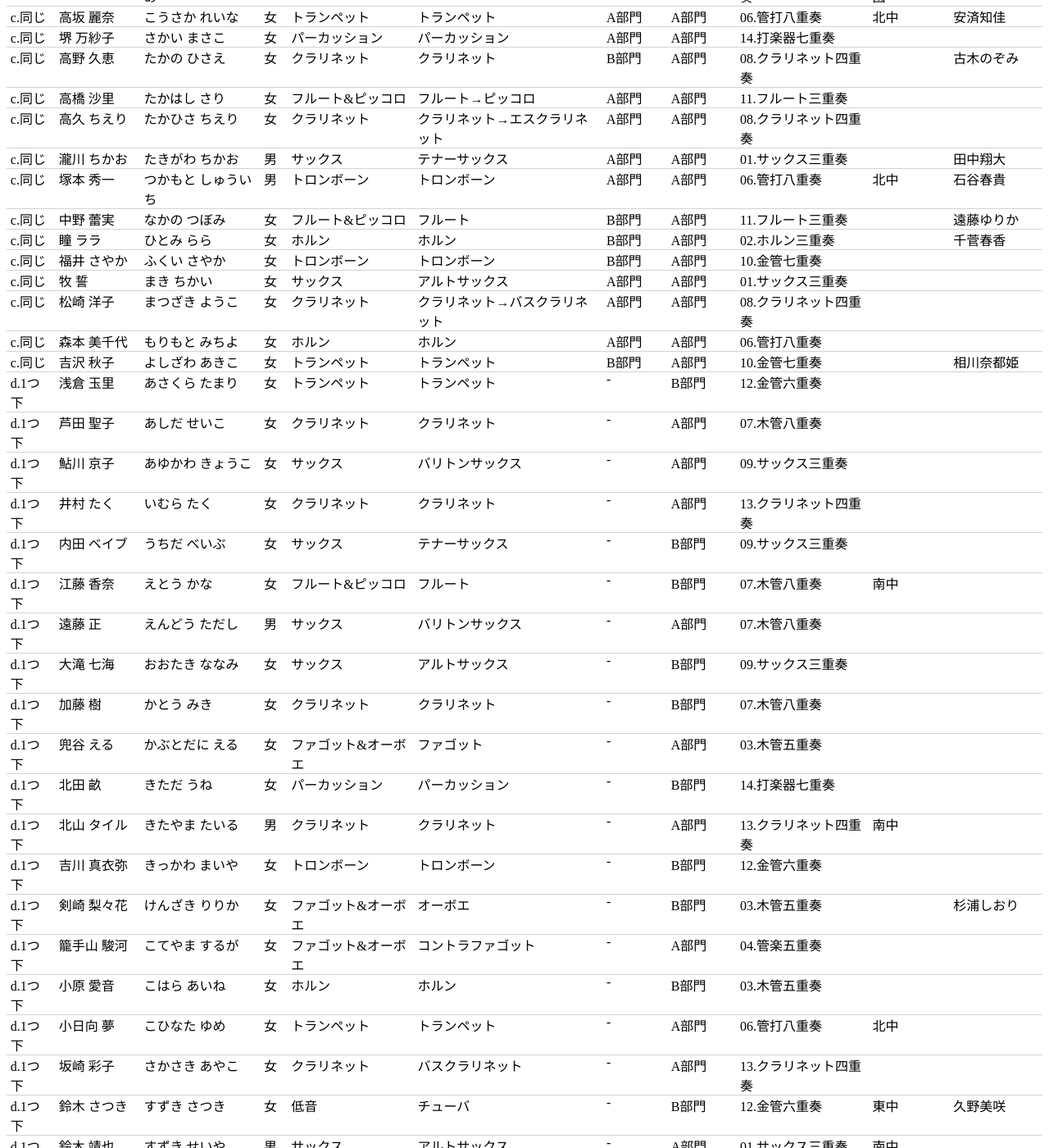
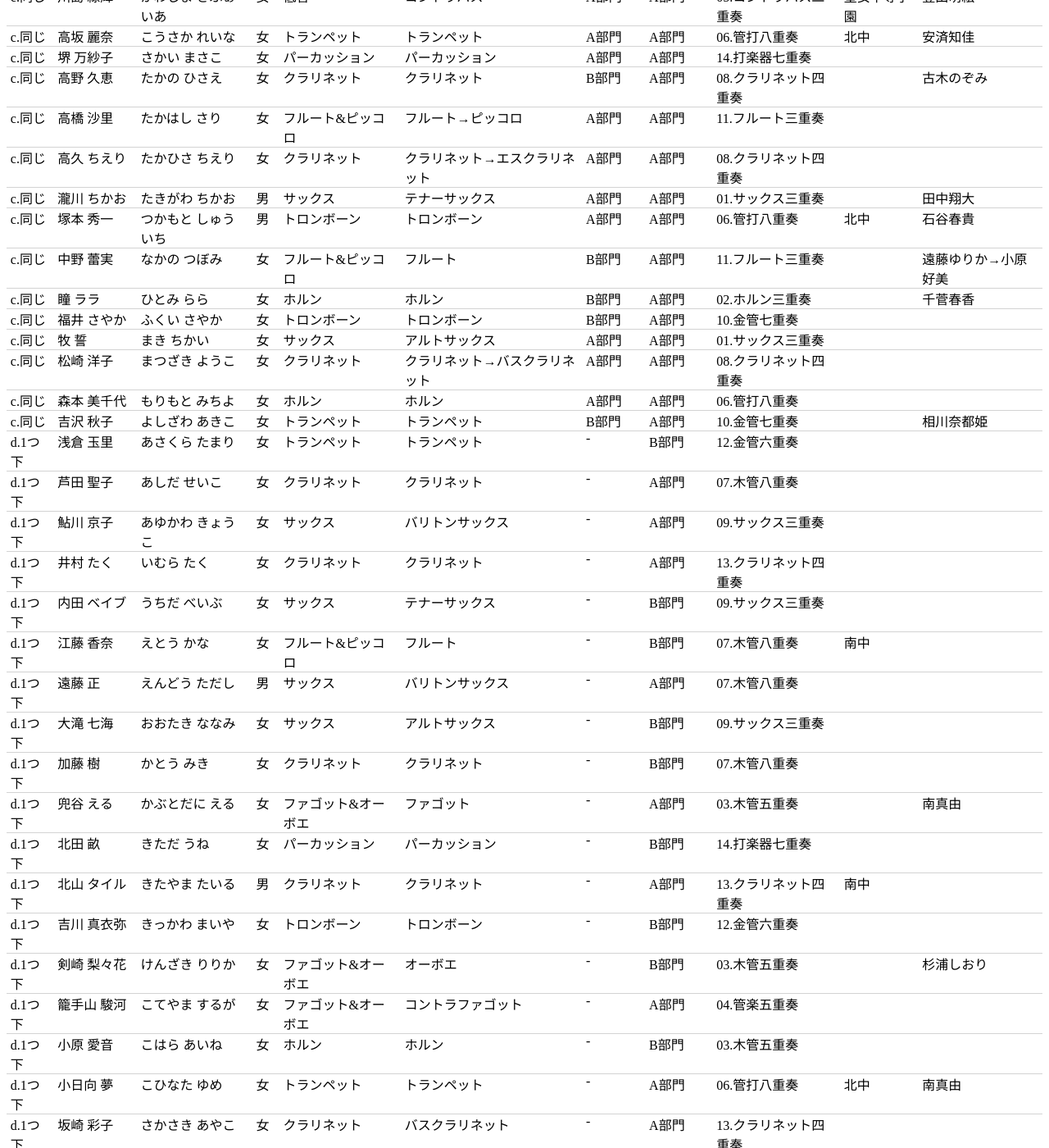
Before and after one commit to alpha3166/blog, a Jekyll site: the page docs/resources/kitauji-members.html, which Jekyll copies as it is, in a window 1280 px wide and 1400 px high, scrolled down 2548 px. Shown: the whole window at 82% size. Built offline with Jekyll 4.4.1, drawn with Linux system fonts in a browser that asks for light colours.

Commit message:
Add voice actors to article 20200228 (kitauji)

```diff
--- a/docs/resources/kitauji-members.html
+++ b/docs/resources/kitauji-members.html
@@ -101,7 +101,7 @@
       <tr><td>c.同じ</td><td>高久 ちえり</td><td>たかひさ ちえり</td><td>女</td><td>クラリネット</td><td>クラリネット→エスクラリネット</td><td>A部門</td><td>A部門</td><td>08.クラリネット四重奏</td><td></td><td></td></tr>
       <tr><td>c.同じ</td><td>瀧川 ちかお</td><td>たきがわ ちかお</td><td>男</td><td>サックス</td><td>テナーサックス</td><td>A部門</td><td>A部門</td><td>01.サックス三重奏</td><td></td><td>田中翔大</td></tr>
       <tr><td>c.同じ</td><td>塚本 秀一</td><td>つかもと しゅういち</td><td>男</td><td>トロンボーン</td><td>トロンボーン</td><td>A部門</td><td>A部門</td><td>06.管打八重奏</td><td>北中</td><td>石谷春貴</td></tr>
-      <tr><td>c.同じ</td><td>中野 蕾実</td><td>なかの つぼみ</td><td>女</td><td>フルート&ピッコロ</td><td>フルート</td><td>B部門</td><td>A部門</td><td>11.フルート三重奏</td><td></td><td>遠藤ゆりか</td></tr>
+      <tr><td>c.同じ</td><td>中野 蕾実</td><td>なかの つぼみ</td><td>女</td><td>フルート&ピッコロ</td><td>フルート</td><td>B部門</td><td>A部門</td><td>11.フルート三重奏</td><td></td><td>遠藤ゆりか→小原好美</td></tr>
       <tr><td>c.同じ</td><td>瞳 ララ</td><td>ひとみ らら</td><td>女</td><td>ホルン</td><td>ホルン</td><td>B部門</td><td>A部門</td><td>02.ホルン三重奏</td><td></td><td>千菅春香</td></tr>
       <tr><td>c.同じ</td><td>福井 さやか</td><td>ふくい さやか</td><td>女</td><td>トロンボーン</td><td>トロンボーン</td><td>B部門</td><td>A部門</td><td>10.金管七重奏</td><td></td><td></td></tr>
       <tr><td>c.同じ</td><td>牧 誓</td><td>まき ちかい</td><td>女</td><td>サックス</td><td>アルトサックス</td><td>A部門</td><td>A部門</td><td>01.サックス三重奏</td><td></td><td></td></tr>
@@ -117,14 +117,14 @@
       <tr><td>d.1つ下</td><td>遠藤 正</td><td>えんどう ただし</td><td>男</td><td>サックス</td><td>バリトンサックス</td><td>-</td><td>A部門</td><td>07.木管八重奏</td><td></td><td></td></tr>
       <tr><td>d.1つ下</td><td>大滝 七海</td><td>おおたき ななみ</td><td>女</td><td>サックス</td><td>アルトサックス</td><td>-</td><td>B部門</td><td>09.サックス三重奏</td><td></td><td></td></tr>
       <tr><td>d.1つ下</td><td>加藤 樹</td><td>かとう みき</td><td>女</td><td>クラリネット</td><td>クラリネット</td><td>-</td><td>B部門</td><td>07.木管八重奏</td><td></td><td></td></tr>
-      <tr><td>d.1つ下</td><td>兜谷 える</td><td>かぶとだに える</td><td>女</td><td>ファゴット&オーボエ</td><td>ファゴット</td><td>-</td><td>A部門</td><td>03.木管五重奏</td><td></td><td></td></tr>
+      <tr><td>d.1つ下</td><td>兜谷 える</td><td>かぶとだに える</td><td>女</td><td>ファゴット&オーボエ</td><td>ファゴット</td><td>-</td><td>A部門</td><td>03.木管五重奏</td><td></td><td>南真由</td></tr>
       <tr><td>d.1つ下</td><td>北田 畝</td><td>きただ うね</td><td>女</td><td>パーカッション</td><td>パーカッション</td><td>-</td><td>B部門</td><td>14.打楽器七重奏</td><td></td><td></td></tr>
       <tr><td>d.1つ下</td><td>北山 タイル</td><td>きたやま たいる</td><td>男</td><td>クラリネット</td><td>クラリネット</td><td>-</td><td>A部門</td><td>13.クラリネット四重奏</td><td>南中</td><td></td></tr>
       <tr><td>d.1つ下</td><td>吉川 真衣弥</td><td>きっかわ まいや</td><td>女</td><td>トロンボーン</td><td>トロンボーン</td><td>-</td><td>B部門</td><td>12.金管六重奏</td><td></td><td></td></tr>
       <tr><td>d.1つ下</td><td>剣崎 梨々花</td><td>けんざき りりか</td><td>女</td><td>ファゴット&オーボエ</td><td>オーボエ</td><td>-</td><td>B部門</td><td>03.木管五重奏</td><td></td><td>杉浦しおり</td></tr>
       <tr><td>d.1つ下</td><td>籠手山 駿河</td><td>こてやま するが</td><td>女</td><td>ファゴット&オーボエ</td><td>コントラファゴット</td><td>-</td><td>A部門</td><td>04.管楽五重奏</td><td></td><td></td></tr>
       <tr><td>d.1つ下</td><td>小原 愛音</td><td>こはら あいね</td><td>女</td><td>ホルン</td><td>ホルン</td><td>-</td><td>B部門</td><td>03.木管五重奏</td><td></td><td></td></tr>
-      <tr><td>d.1つ下</td><td>小日向 夢</td><td>こひなた ゆめ</td><td>女</td><td>トランペット</td><td>トランペット</td><td>-</td><td>A部門</td><td>06.管打八重奏</td><td>北中</td><td></td></tr>
+      <tr><td>d.1つ下</td><td>小日向 夢</td><td>こひなた ゆめ</td><td>女</td><td>トランペット</td><td>トランペット</td><td>-</td><td>A部門</td><td>06.管打八重奏</td><td>北中</td><td>南真由</td></tr>
       <tr><td>d.1つ下</td><td>坂崎 彩子</td><td>さかさき あやこ</td><td>女</td><td>クラリネット</td><td>バスクラリネット</td><td>-</td><td>A部門</td><td>13.クラリネット四重奏</td><td></td><td></td></tr>
       <tr><td>d.1つ下</td><td>鈴木 さつき</td><td>すずき さつき</td><td>女</td><td>低音</td><td>チューバ</td><td>-</td><td>B部門</td><td>12.金管六重奏</td><td>東中</td><td>久野美咲</td></tr>
       <tr><td>d.1つ下</td><td>鈴木 靖也</td><td>すずき せいや</td><td>男</td><td>サックス</td><td>アルトサックス</td><td>-</td><td>A部門</td><td>01.サックス三重奏</td><td>南中</td><td></td></tr>
```
Also changed, not shown: docs/20200228.md (+7 -3 lines).
